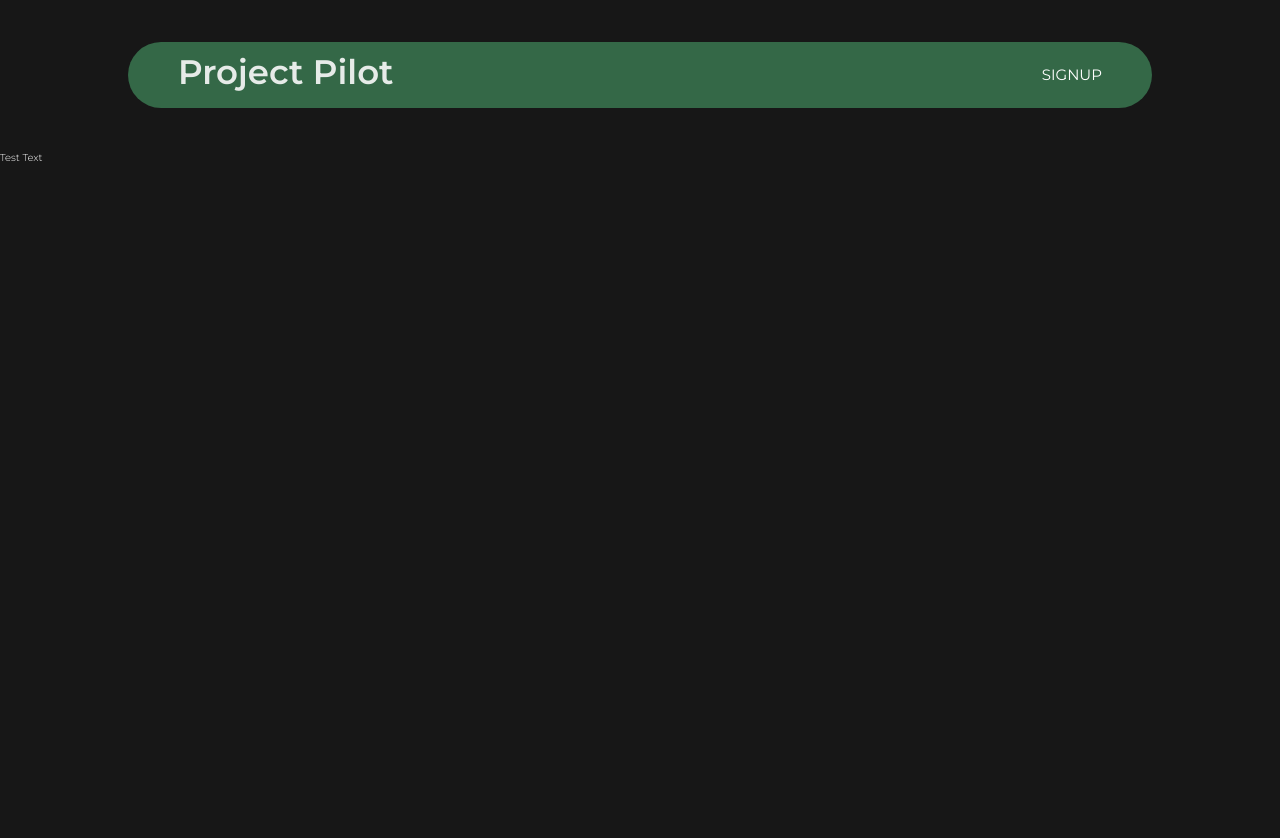
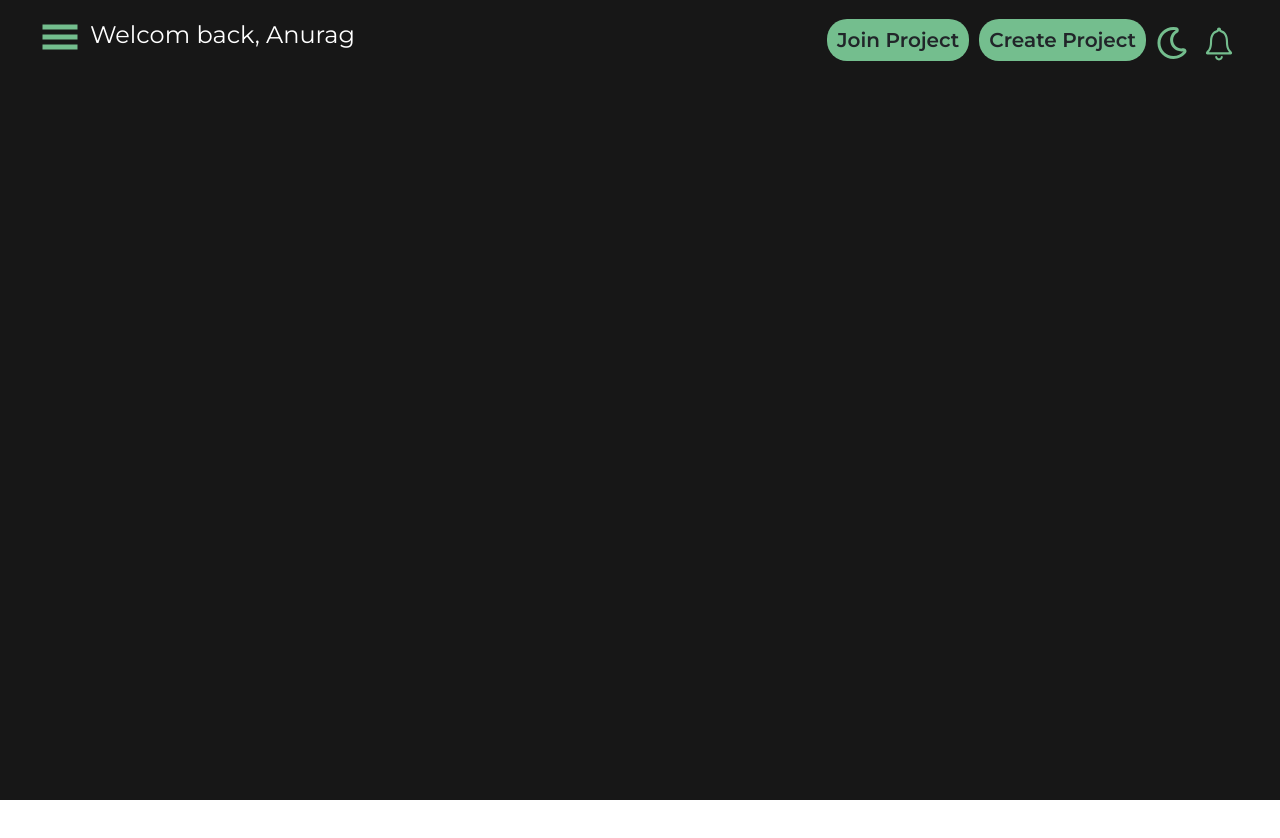
Before and after one commit to anuragkr-codes/project_planner-devsprint-frontend, a React (Vite) app: page /dashboard in a window 1280 px wide. Shown: the top 838 px of the page. After the commit the page ends 800 px from the top, so only its background shows below. Built offline with nearby package versions, Linux system fonts and the light colour scheme.

Commit message:
feat: add functional spline hero by Akshat

```diff
--- a/package.json
+++ b/package.json
@@ -10,8 +10,12 @@
     "preview": "vite preview"
   },
   "dependencies": {
+    "@splinetool/react-spline": "^2.2.6",
+    "@splinetool/runtime": "^1.0.51",
     "react": "^18.2.0",
     "react-dom": "^18.2.0",
+    "react-icons": "^5.0.1",
+    "react-router-dom": "^6.22.0",
     "styled-components": "^6.1.8"
   },
   "devDependencies": {
--- a/src/App.jsx
+++ b/src/App.jsx
@@ -1,12 +1,19 @@
-import './App.css'
-import LandingPage from './LandingPage/LandingPage';
+import "./App.css";
+import Dashboard from "./Dashboard/Dashboard";
+import { BrowserRouter as Router, Route, Routes } from "react-router-dom";
+import LandingPage from "./LandingPage/LandingPage";
 
 function App() {
   return (
     <div>
-      <LandingPage />
+      <Router>
+        <Routes>
+          <Route path="/" element={<LandingPage />} />
+          <Route path="/dashboard" element={<Dashboard />} />
+        </Routes>
+      </Router>
     </div>
-  )
+  );
 }
 
-export default App
+export default App;
--- a/src/Dashboard/Dashboard.jsx
+++ b/src/Dashboard/Dashboard.jsx
@@ -1,6 +1,11 @@
 import styled from "styled-components";
+import { GiHamburgerMenu } from "react-icons/gi";
+import { FaRegMoon } from "react-icons/fa";
+import { IoIosNotificationsOutline } from "react-icons/io";
 
-const Section = styled.section``;
+const Section = styled.section`
+  background-color: var(--background-500);
+`;
 
 const DivContainer = styled.div`
   width: 100vw;
@@ -24,21 +29,64 @@ const Header = styled.header`
   display: flex;
   align-items: center;
   justify-content: space-between;
+  padding: 2rem 4rem;
+  max-height: 8rem;
 `;
 
 const DivWelcome = styled.div`
   display: flex;
+  align-items: stretch;
+  font-size: 4rem;
+  color: var(--green);
+  gap: 1rem;
+
+  p {
+    color: #fff;
+    font-size: 2.4rem;
+  }
 `;
 
 const DivCTA = styled.div`
   display: flex;
+  align-items: center;
+  gap: 1rem;
+`;
+
+const ButtonCTA = styled.div`
+  background-color: var(--green);
+  font-size: 2rem;
+  font-weight: 600;
+  padding: 0.6rem 1rem;
+  border-radius: 2rem;
+`;
+
+const DivIcon = styled.div`
+  font-size: 3.2rem;
+  color: var(--green);
+`;
+
+const DivIconNotification = styled.div`
+  font-size: 4.2rem;
+  color: var(--green);
 `;
 
 function DashboardHeader() {
   return (
     <Header>
-      <DivWelcome></DivWelcome>
-      <DivCTA></DivCTA>
+      <DivWelcome>
+        <GiHamburgerMenu />
+        <p>Welcom back, Anurag</p>
+      </DivWelcome>
+      <DivCTA>
+        <ButtonCTA>Join Project</ButtonCTA>
+        <ButtonCTA>Create Project</ButtonCTA>
+        <DivIcon>
+          <FaRegMoon />
+        </DivIcon>
+        <DivIconNotification>
+          <IoIosNotificationsOutline />
+        </DivIconNotification>
+      </DivCTA>
     </Header>
   );
 }
--- a/src/LandingPage/LandingPage.jsx
+++ b/src/LandingPage/LandingPage.jsx
@@ -1,29 +1,47 @@
-import { useState } from 'react'
-import '../App.css'
-import Navbar from '../Navbar/Navbar';
-import AuthComponent from '../AuthComponent/AuthComponent';
+import { useState } from "react";
+import "../App.css";
+import "./landingpagestyle.css";
+import Navbar from "../Navbar/Navbar";
+import Spline from "@splinetool/react-spline";
+import AuthComponent from "../AuthComponent/AuthComponent";
 
 function LandingPage() {
   const [dataTheme, setDataTheme] = useState("dark");
 
   const toggleAppearance = () => {
     setDataTheme((prevTheme) => (prevTheme === "dark" ? "light" : "dark"));
-  }
+  };
 
-  const [showAuth, setShowAuth] = useState(false)
+  const [showAuth, setShowAuth] = useState(false);
 
-  const handleAuthDisplay = () =>{
-    setShowAuth(!showAuth)
-    console.log(showAuth)
-  }
+  const handleAuthDisplay = () => {
+    setShowAuth(!showAuth);
+    console.log(showAuth);
+  };
 
   return (
-    <div id='app' data-theme={dataTheme}>
-      <Navbar toggleAppearance={toggleAppearance} dataTheme={dataTheme} handleAuthDisplay={handleAuthDisplay} />
+    <div id="app" data-theme={dataTheme}>
+      <Navbar
+        toggleAppearance={toggleAppearance}
+        dataTheme={dataTheme}
+        handleAuthDisplay={handleAuthDisplay}
+      />
       {showAuth && <AuthComponent handleAuthDisplay={handleAuthDisplay} />}
-      <div style={{height: '200vh', color: 'white'}}>Test Text</div>
+      <Spline scene="https://prod.spline.design/wl5PgB0SzoixftDZ/scene.splinecode" />
+      {/* <section className='landing-main'> */}
+      <div className="landing-left">
+        <h1 className="landing-header">Project Pilot</h1>
+        <p className="landing-text">
+          Welcome to Project Pilot – your all-in-one project management
+          solution. Allocate tasks, monitor progress, and collaborate seamlessly
+          with our user-friendly platform. Experience efficiency like never
+          before!
+        </p>
+      </div>
+      <div className="landing-right"></div>
+      {/* </section> */}
     </div>
-  )
+  );
 }
 
-export default LandingPage
+export default LandingPage;
--- /dev/null
+++ b/src/LandingPage/landingpagestyle.css
@@ -0,0 +1,52 @@
+.landing-main {
+  flex: 1;
+  width: 100vw;
+
+  display: flex;
+}
+
+.landing-right,
+.landing-left {
+  width: 50%;
+}
+
+.landing-left {
+  display: flex;
+  flex-direction: column;
+  justify-content: center;
+  padding: 2rem;
+  align-items: center;
+
+  position: absolute;
+  top: 60%;
+  left: 0;
+  transform: translateY(-50%);
+}
+.landing-right {
+  height: 100vh;
+  width: 100vw;
+
+  display: flex;
+  flex-direction: row;
+  justify-content: flex-end;
+  align-items: flex-end;
+
+  position: relative;
+}
+
+.landing-header {
+  font-size: 8rem;
+  color: white;
+}
+
+.landing-text {
+  width: 55rem;
+  font-size: 2.5rem;
+  margin-left: 5rem;
+
+  color: var(--accent-500);
+}
+
+.spline-container {
+  height: 30px;
+}
--- a/src/index.css
+++ b/src/index.css
@@ -1,7 +1,7 @@
-@import url('https://fonts.googleapis.com/css2?family=Montserrat:wght@300;400;600&display=swap');
+@import url("https://fonts.googleapis.com/css2?family=Montserrat:wght@300;400;600&display=swap");
 
-*{
-  font-family: 'Montserrat', sans-serif;
+* {
+  font-family: "Montserrat", sans-serif;
   line-height: 1.5;
   font-weight: 300;
 }
@@ -15,35 +15,46 @@
 
 /*LIGHT MODE VARAIABLES*/
 :root {
-  --text-500: #418B5B;
+  --green-text-500: #a8d6b8;
+  --white-text-500: #e6ebe8;
+  --background-500: #171717;
+  --primary-500: #346847;
+  --secondary-500: #44554b;
+  --accent-500: #63be83;
+  /* --text-500: #418B5B;
   --background-500: #F4F4F4;
   --primary-500: #96CAA9;
   --secondary-500: #AABBB1;
-  --accent-500: #419B60;
-  --green: #74BE8E;
+  --accent-500: #419B60; */
+  --green: #74be8e;
 }
 
 /*DARK MODE VARIABLES*/
-[data-theme="dark"]{
-  --green-text-500: #A8D6B8;
-  --white-text-500: #E6EBE8;
+[data-theme="dark"] {
+  --green-text-500: #a8d6b8;
+  --white-text-500: #e6ebe8;
   --background-500: #171717;
   --primary-500: #346847;
-  --secondary-500: #44554B;
-  --accent-500: #63BE83;
+  --secondary-500: #44554b;
+  --accent-500: #63be83;
 }
 
-html{
+* {
+  margin: 0;
+  padding: 0;
+  box-sizing: border-box;
+}
+
+html {
   font-size: 62.5%;
-  margin: 0;
 }
 
 body {
-  margin: 0;
   min-width: 320px;
   min-height: 100vh;
+  overflow: hidden;
 }
 
-h1{
+h1 {
   font-weight: 600;
 }
```
Also changed, not shown: 1 other file (tests, documents, lock files or other folders).
